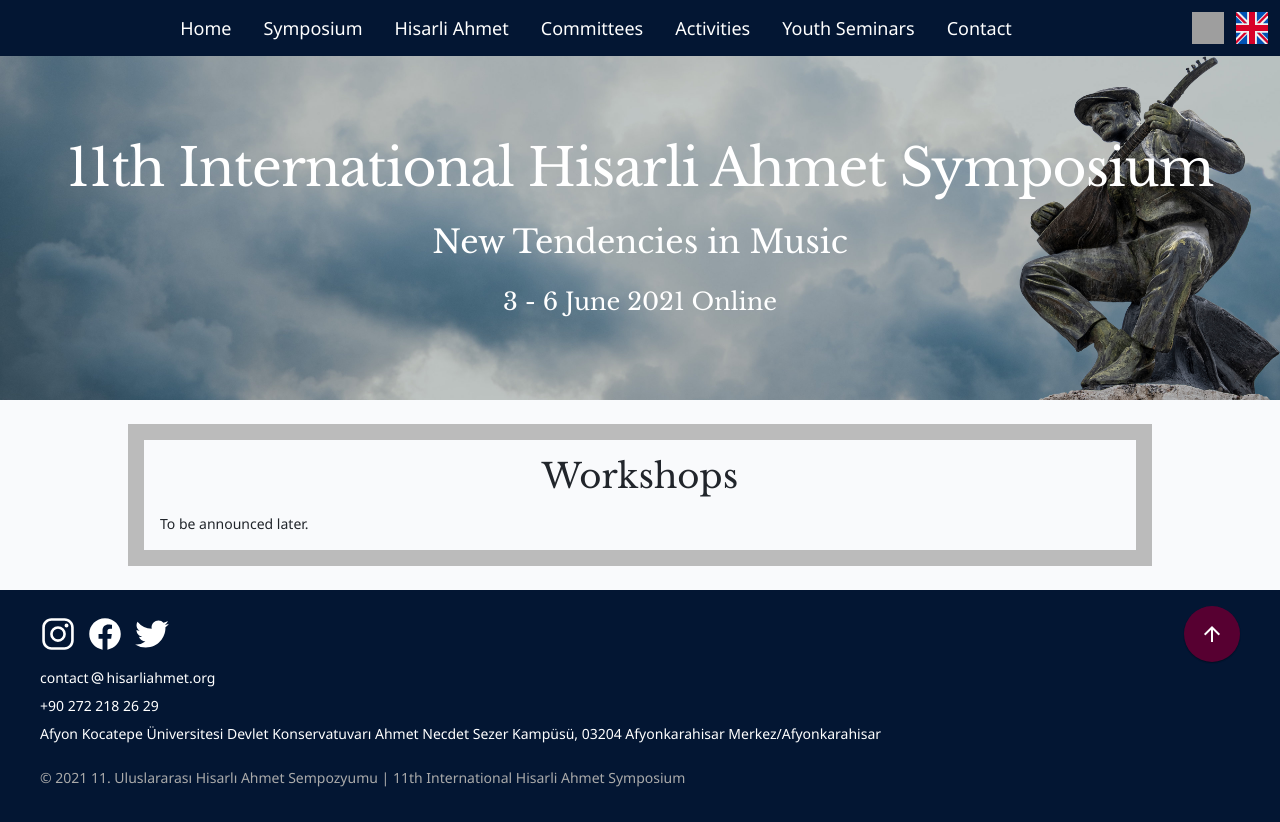
After one commit to ihpar/hisarli, a PHP site: page /workshops.php in a window 1280 px wide. The commit adds this page. Run offline with PHP 8.4, Linux system fonts and the light colour scheme; grey boxes are pictures that could not be loaded.

Commit message:
inner static pages

```diff
--- a/langs/lang_global.php
+++ b/langs/lang_global.php
@@ -200,6 +200,22 @@ $lang_global = [
 
         "tr" => "Konserler"
 
+    ],
+
+    "konferanslar" => [
+
+        "en" => "Conferences",
+
+        "tr" => "Konferanslar"
+
+    ],
+
+    "atolye_calismalari" => [
+
+        "en" => "Workshops",
+
+        "tr" => "Atölye Çalışamalrı"
+
     ]
 
 ];
--- /dev/null
+++ b/langs/lang_workshops.php
@@ -0,0 +1,20 @@
+<?php
+
+if (!$is_secure) {
+    exit(0);
+}
+
+
+$lang_workshops = [
+
+    "atolye_calismalari" => [
+        "en" => "Workshops",
+        "tr" => "Atölye Çalışmaları"
+    ],
+    "ilan_edilecektir" => [
+        "en" => "To be announced later.",
+        "tr" => "Program daha sonra ilan edilecektir."
+    ]
+];
+
+?>
--- a/modules/navigation.php
+++ b/modules/navigation.php
@@ -59,9 +59,9 @@ if (!$is_secure) {
 
           <li><a href="concerts.php"><?php echo($lang_global["konserler"][$pref_lang]); ?></a></li>
 
-          <li><a href="#">Konferans</a></li>
+          <li><a href="conferences.php"><?php echo($lang_global["konferanslar"][$pref_lang]); ?></a></li>
 
-          <li><a href="#">Atölye Çalışmaları</a></li>
+          <li><a href="workshops.php"><?php echo($lang_global["atolye_calismalari"][$pref_lang]); ?></a></li>
 
           <li><a href="#"><?php echo($lang_global["genclik_seminerleri"][$pref_lang]); ?></a></li>
 
@@ -166,9 +166,9 @@ if (!$is_secure) {
           <li class="dropdown_item-1"><a href="concerts.php"><?php echo($lang_global["konserler"][$pref_lang]); ?></a>
           </li>
 
-          <li class="dropdown_item-2"><a href="#">Konferans</a></li>
+          <li class="dropdown_item-2"><a href="conferences.php"><?php echo($lang_global["konferanslar"][$pref_lang]); ?></a></li>
 
-          <li class="dropdown_item-3"><a href="#">Atölye Çalışmaları</a></li>
+          <li class="dropdown_item-3"><a href="workshops.php"><?php echo($lang_global["atolye_calismalari"][$pref_lang]); ?></a></li>
 
         </ul>
 
--- /dev/null
+++ b/workshops.php
@@ -0,0 +1,92 @@
+<?php
+session_start();
+
+$is_secure = true;
+
+$page_name = "workshops";
+
+require_once "dbms/utils.php";
+
+require_once "modules/header_prefixes.php";
+
+require_once "langs/lang_global.php";
+
+require_once "langs/lang_workshops.php";
+?>
+<!DOCTYPE html>
+<html lang="en">
+
+<head>
+    <?php require_once("modules/header_includes.php"); ?>
+    <style type="text/css">
+        .pad-10-per {
+            padding: 0 10%;
+            text-align: justify;
+            margin-left: auto;
+            margin-right: auto;
+            max-width: 3000px;
+        }
+
+        .cerceve {
+            border-style: solid;
+            border-width: 16px;
+            border-color: #bbb;
+            padding: 16px;
+        }
+
+        h3.sec-h3 {
+            margin-bottom: 18px;
+        }
+
+        h4.sec-h4 {
+            font-size: 14px;
+            margin-bottom: 16px;
+        }
+
+        @media (max-width: 839px) {
+            .pad-10-per {
+                padding: 0 24px;
+            }
+        }
+    </style>
+</head>
+
+<body>
+<div class="mdl-layout">
+    <!-- Navigation -->
+    <?php require_once("modules/navigation.php"); ?>
+    <!--Eof Navigation -->
+
+    <div class="mdl-layout__content" style="display: flex; flex-direction: column">
+        <div style="flex-grow: 1">
+            <!-- Banner -->
+            <?php require_once("modules/banner.php"); ?>
+
+            <!-- Icerik -->
+            <section class="pad-tb-24">
+                <div class="pad-10-per">
+                    <div class="cerceve">
+                        <h3 class="center-text sec-h3"><?php echo($lang_workshops["atolye_calismalari"][$pref_lang]); ?></h3>
+                        <?php echo($lang_workshops["ilan_edilecektir"][$pref_lang]); ?>
+                    </div>
+                </div>
+            </section>
+
+            <!-- Eof Icerik -->
+        </div>
+
+        <!-- Footer -->
+        <?php require_once("modules/footer.php"); ?>
+
+    </div>
+</div>
+
+<script src="js/material.js"></script>
+<script>
+    (function () {
+        // auto run
+    })();
+</script>
+</body>
+
+</html>
```
Also changed, not shown: conferences.php (added, +92 -0 lines), langs/lang_conferences.php (added, +20 -0 lines).
